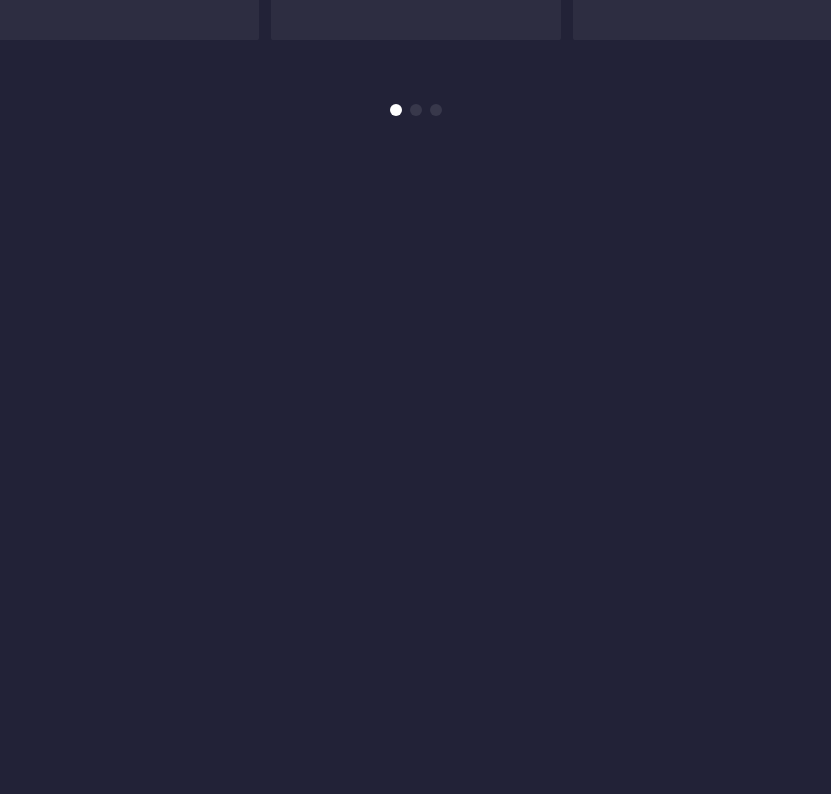
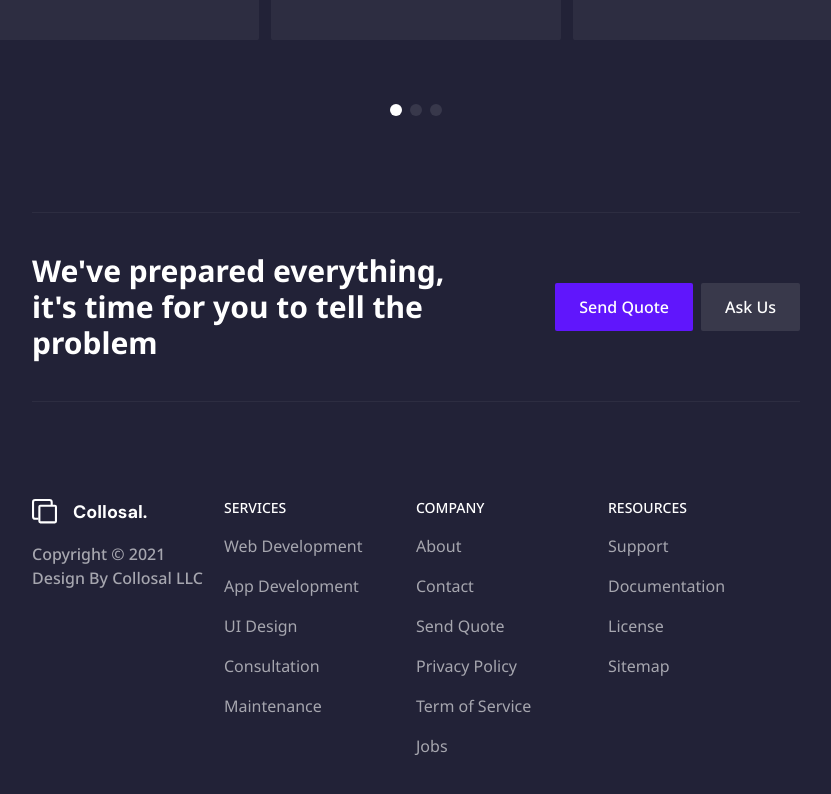
Before and after one commit to ahmdsk/CollosalLandingPage, a Next.js app: page / in a window 1280 px wide. Shown: the part 4706-5500 px from the top of the page, without its empty margins (224-1055 px from the left). Before the commit the page ends 4950 px from the top, so only its background shows below. Built offline with nearby package versions, Linux system fonts and the light colour scheme.

Commit message:
Add Callout & Footer

```diff
--- /dev/null
+++ b/src/components/Callout.tsx
@@ -0,0 +1,13 @@
+import Button from "./Button";
+
+export default function Callout() {
+  return (
+    <div className="flex gap-2 justify-between items-center mx-16 py-10 border-y border-white border-opacity-5">
+        <h1 className="w-7/12 text-3xl font-bold">We've prepared everything, it's time for you to tell the problem</h1>
+        <div className="w-5/12 flex items-center justify-end gap-2">
+            <Button text="Send Quote" className="bg-[#6016FC] px-14 py-3" />
+            <Button text="Ask Us" className="bg-white bg-opacity-10 px-14 py-3" />
+        </div>
+    </div>
+  )
+}
--- /dev/null
+++ b/src/components/Footer.tsx
@@ -0,0 +1,39 @@
+import { DM_Sans } from "next/font/google";
+import Image from "next/image";
+
+const DMSans = DM_Sans({ subsets: ['latin'], weight: '700' })
+const services = ['Web Development', 'App Development', 'UI Design', 'Consultation', 'Maintenance']
+const company = ['About', 'Contact', 'Send Quote', 'Privacy Policy', 'Term of Service', 'Jobs']
+const resources = ['Support', 'Documentation', 'License', 'Sitemap']
+
+export default function Footer() {
+  return (
+    <div className="flex py-24 mx-16">
+        <div className="w-3/12">
+            <div className="flex gap-4 items-center pb-4">
+                <Image src="/collosal/Logo.svg" alt="Collosal" width={25} height={25} />
+                <h1 className={`${DMSans.className} text-lg`}>Collosal.</h1>
+            </div>
+            <h3 className="font-medium text-white text-opacity-60">Copyright &copy; 2021 <br /> Design By Collosal LLC</h3>
+        </div>
+        <div className="w-3/12 space-y-4">
+            <h1 className="uppercase font-medium text-sm">Services</h1>
+            {services.map((s, i) => {
+                return <h3 className="text-white text-opacity-60" key={i}>{s}</h3>
+            })}
+        </div>
+        <div className="w-3/12 space-y-4">
+            <h1 className="uppercase font-medium text-sm">Company</h1>
+            {company.map((c, i) => {
+                return <h3 className="text-white text-opacity-60" key={i}>{c}</h3>
+            })}
+        </div>
+        <div className="w-3/12 space-y-4">
+            <h1 className="uppercase font-medium text-sm">Resources</h1>
+            {resources.map((r, i) => {
+                return <h3 className="text-white text-opacity-60" key={i}>{r}</h3>
+            })}
+        </div>
+    </div>
+  )
+}
--- a/src/pages/index.tsx
+++ b/src/pages/index.tsx
@@ -8,6 +8,8 @@ import HeroSection from '../components/HeroSection'
 import BrandLogo from '../components/BrandLogo'
 import WorksSection from '../components/WorksSection'
 import Testimonials from '@/components/Testimonials'
+import Callout from '@/components/Callout'
+import Footer from '@/components/Footer'
 
 export default function Home() {
   return (
@@ -28,6 +30,8 @@ export default function Home() {
       <Projects />
       <Services />
       <Testimonials />
+      <Callout />
+      <Footer />
     </>
   )
 }
```
